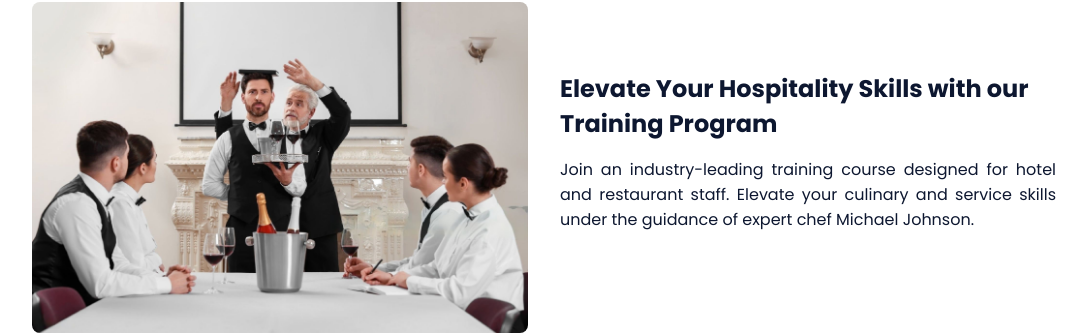
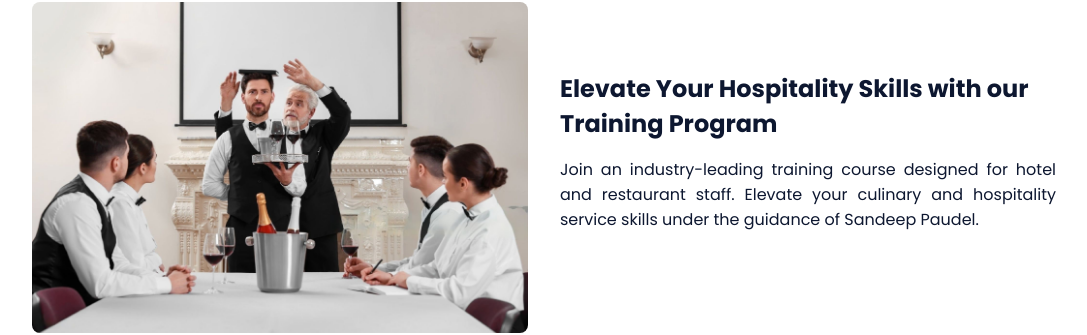
Before and after one commit to wowpensource/wowopensource.github.io, a plain HTML site: page index.html in a window 1280 px wide. Shown: the part 2441-2776 px from the top of the page, without its empty margins (96-1183 px from the left). Drawn offline with nearby package versions, Linux system fonts and the light colour scheme.

Commit message:
html edit

```diff
--- a/index.html
+++ b/index.html
@@ -156,7 +156,7 @@
             <h2 class="skills__subtitle">Elevate Your Hospitality Skills with our Training Program</h2>
             <p class="skills__text">
               Join an industry-leading training course designed for hotel and restaurant staff. Elevate your
-              culinary and service skills under the guidance of expert chef Michael Johnson.
+              culinary and hospitality service skills under the guidance of Sandeep Paudel.
             </p>
           </div>
         </div>
```
